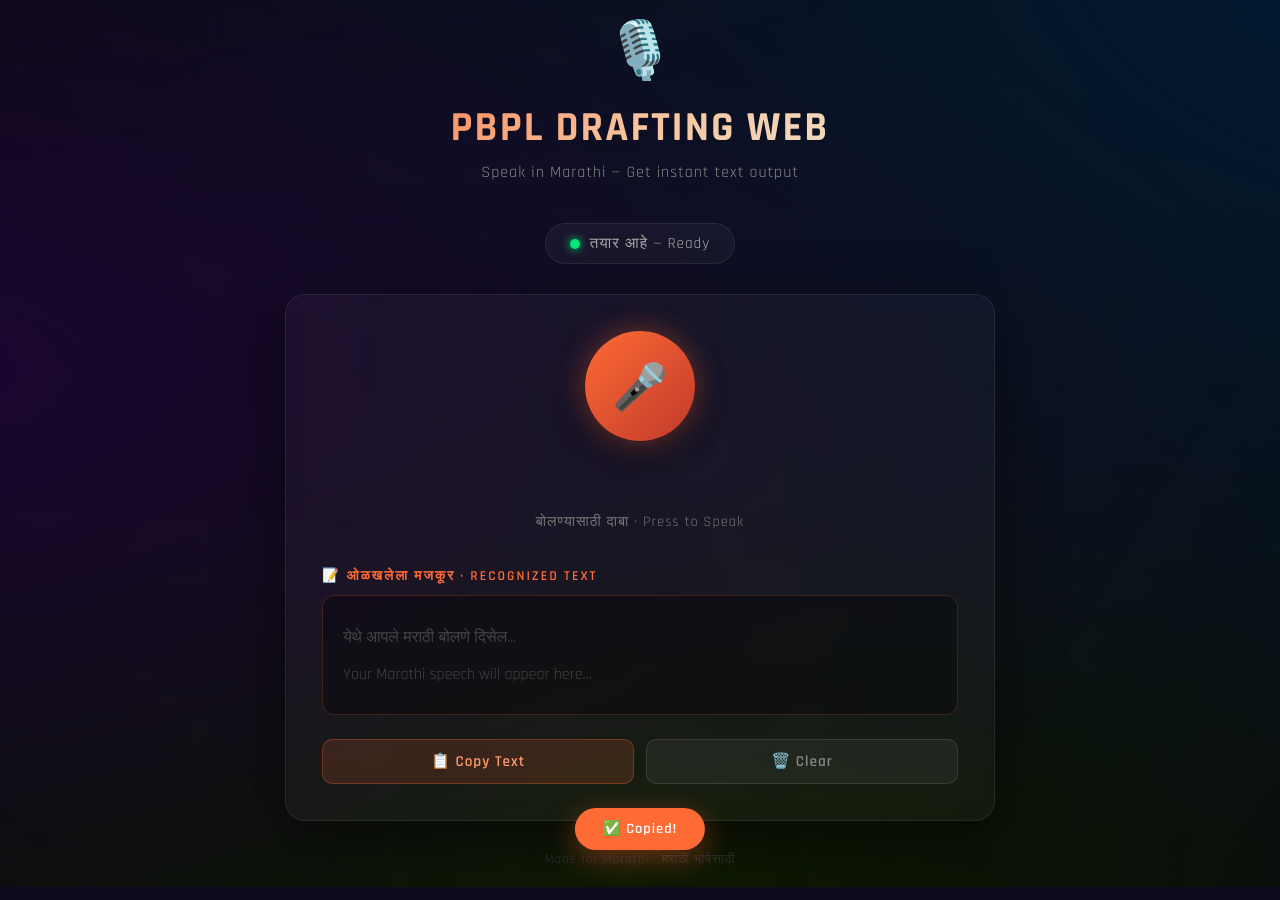
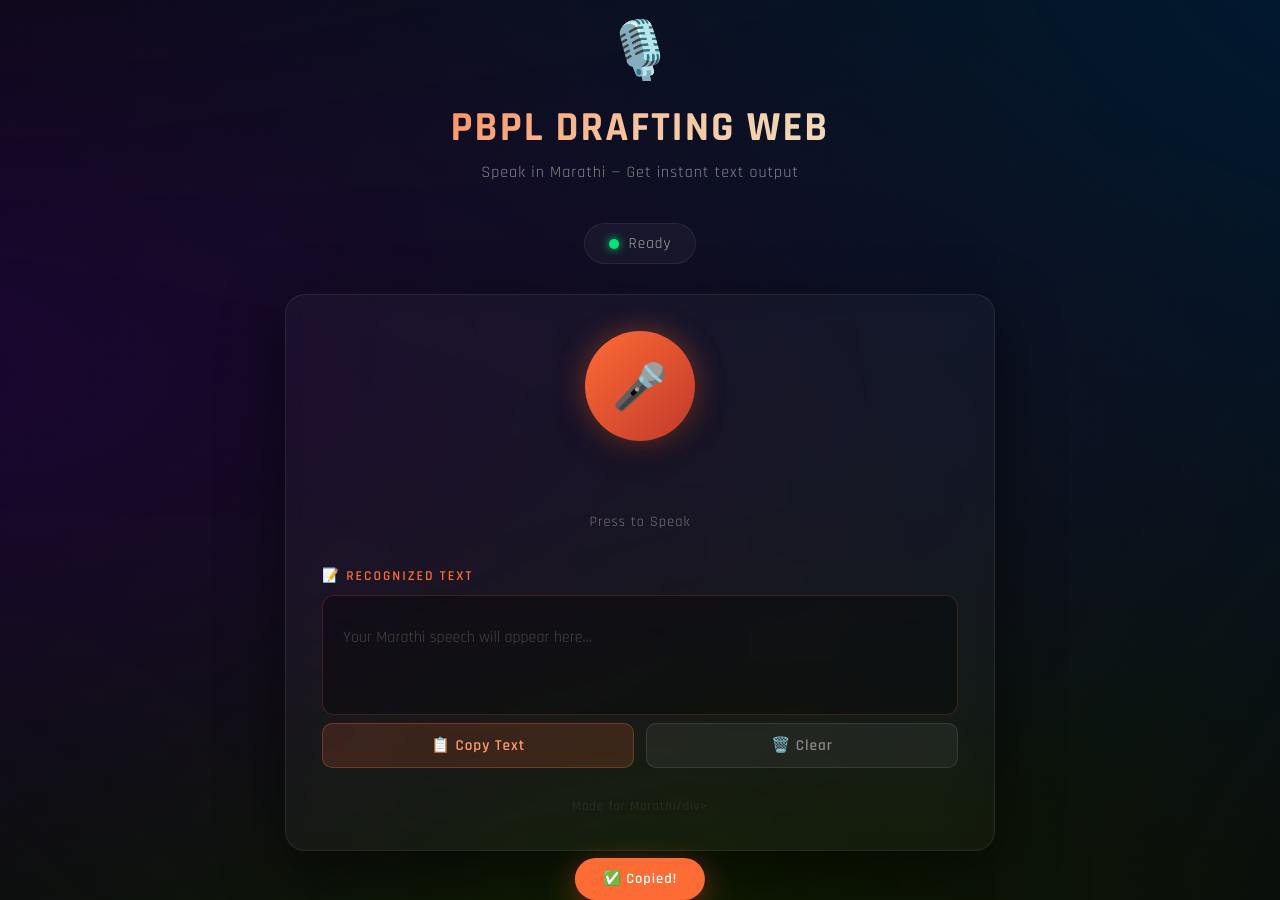
Before and after one commit to PratikA08/marathi-voice, a Flask app: page / in a window 1280 px wide. Run offline with Flask 3, Linux system fonts and the light colour scheme; some web fonts are replaced.

Commit message:
Update index.html

```diff
--- a/templates/index.html
+++ b/templates/index.html
@@ -376,7 +376,7 @@
 
   <div class="status-bar">
     <div class="status-dot idle" id="statusDot"></div>
-    <span id="statusText">तयार आहे — Ready</span>
+    <span id="statusText"> Ready</span>
   </div>
 
   <div class="card">
@@ -388,7 +388,7 @@
         <span></span><span></span><span></span>
         <span></span><span></span><span></span>
       </div>
-      <span class="mic-label" id="micLabel">बोलण्यासाठी दाबा · Press to Speak</span>
+      <span class="mic-label" id="micLabel"> Press to Speak</span>
     </div>
 
     <div class="loader" id="loader">
@@ -398,15 +398,14 @@
     </div>
 
     <div class="output-section">
-      <div class="output-label">📝 ओळखलेला मजकूर · Recognized Text</div>
+      <div class="output-label">📝 Recognized Text</div>
       <div class="output-box" id="outputBox">
         <span class="placeholder-text" id="placeholderText">
-          येथे आपले मराठी बोलणे दिसेल...<br/>
           Your Marathi speech will appear here...
         </span>
       </div>
       <div class="word-count" id="wordCount"></div>
-      <div class="error-msg" id="errorMsg">❌ काहीतरी चूक झाली. पुन्हा प्रयत्न करा.</div>
+      <div class="error-msg" id="errorMesssage"/div>
     </div>
 
     <div class="actions">
@@ -416,7 +415,7 @@
 
   </div>
 
-  <div class="footer">Made for Marathi · मराठी भाषेसाठी</div>
+  <div class="footer">Made for Marathi/div>
 </div>
 
 <div class="toast" id="toast">✅ Copied!</div>
@@ -446,7 +445,7 @@
     const text = fullTranscript.trim();
     if (!text) { wordCount.textContent = ''; return; }
     const words = text.split(/\s+/).filter(w => w.length > 0).length;
-    wordCount.textContent = `${words} शब्द · words`;
+    wordCount.textContent = `${words} words`;
   }
 
   async function toggleRecording() {
@@ -464,11 +463,11 @@
         micBtn.classList.add('recording');
         micBtn.textContent = '⏹️';
         waveBars.classList.add('active');
-        micLabel.textContent = 'थांबण्यासाठी दाबा · Press to Stop';
-        setStatus('recording', 'रेकॉर्डिंग सुरू... · Recording...');
+        micLabel.textContent = 'Press to Stop';
+        setStatus('recording', 'Recording...');
         errorMsg.classList.remove('show');
       } catch (err) {
-        errorMsg.textContent = '❌ मायक्रोफोन परवानगी नाकारली. Please allow microphone.';
+        errorMsg.textContent = 'Please allow microphone.';
         errorMsg.classList.add('show');
       }
     } else {
@@ -518,8 +517,8 @@
   function showError(msg) {
     errorMsg.textContent = '❌ ' + msg;
     errorMsg.classList.add('show');
-    setStatus('idle', 'तयार आहे — Ready');
-    micLabel.textContent = 'बोलण्यासाठी दाबा · Press to Speak';
+    setStatus('idle', 'Ready');
+    micLabel.textContent = 'Press to Speak';
   }
 
   function copyText() {
@@ -531,12 +530,12 @@
   function clearText() {
     // ✅ FIX 3: fullTranscript paN reset kara
     fullTranscript = '';
-    outputBox.innerHTML = '<span class="placeholder-text" id="placeholderText">येथे आपले मराठी बोलणे दिसेल...<br/>Your Marathi speech will appear here...</span>';
+    outputBox.innerHTML = '<span class="placeholder-text" id="placeholderText"> Your Marathi speech will appear here...</span>';
     outputBox.classList.remove('has-text');
     errorMsg.classList.remove('show');
     wordCount.textContent = '';
-    setStatus('idle', 'तयार आहे — Ready');
-    micLabel.textContent = 'बोलण्यासाठी दाबा · Press to Speak';
+    setStatus('idle', '— Ready');
+    micLabel.textContent = 'Press to Speak';
   }
 
   function showToast() {
@@ -545,7 +544,7 @@
     setTimeout(() => toast.classList.remove('show'), 2500);
   }
 
-  setStatus('ready', 'तयार आहे — Ready');
+  setStatus('ready', 'Ready');
 </script>
 </body>
 </html>
```
